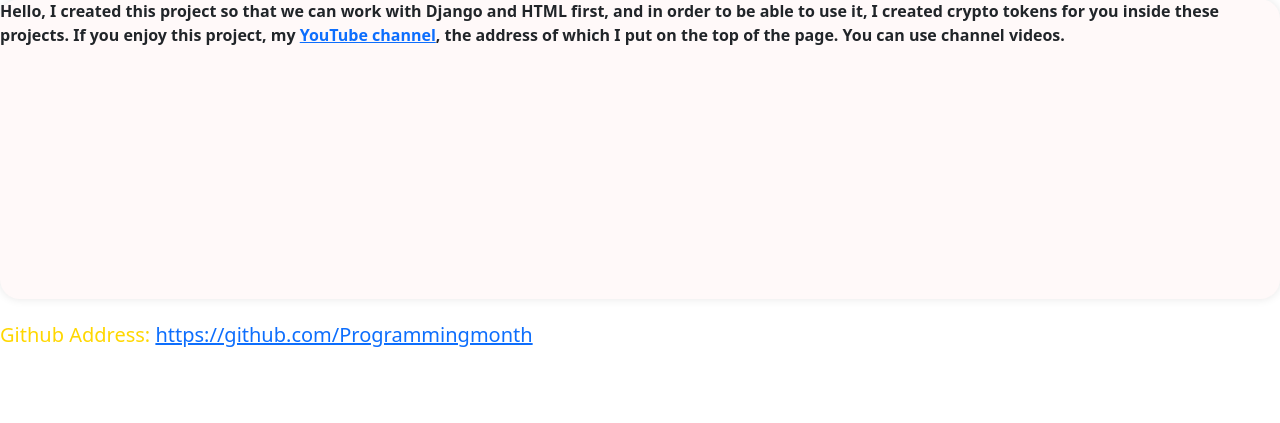
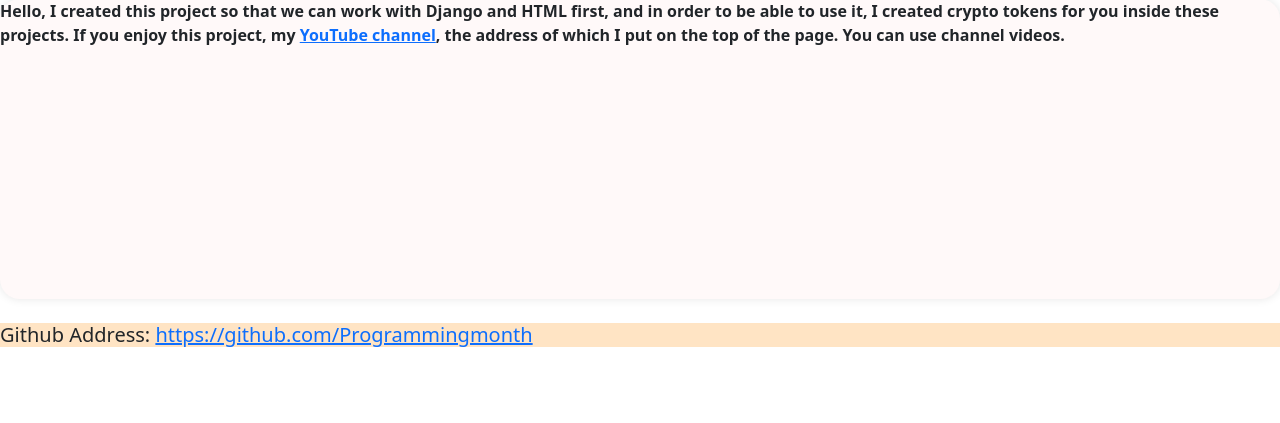
Before and after one commit to Programmingmonth/Token, a Django app: page / in a window 1280 px wide. Shown: the part 57-480 px from the top of the page. Run offline with Django 5.2, Linux system fonts and the light colour scheme.

Commit message:
first commit

```diff
--- a/Token/web/templates/index.html
+++ b/Token/web/templates/index.html
@@ -23,7 +23,7 @@
         }
 
         #git{
-          color: gold;
+          background-color: bisque;
         }
     </style>
 </head>
```
Also changed, not shown: Token/db.sqlite3.
